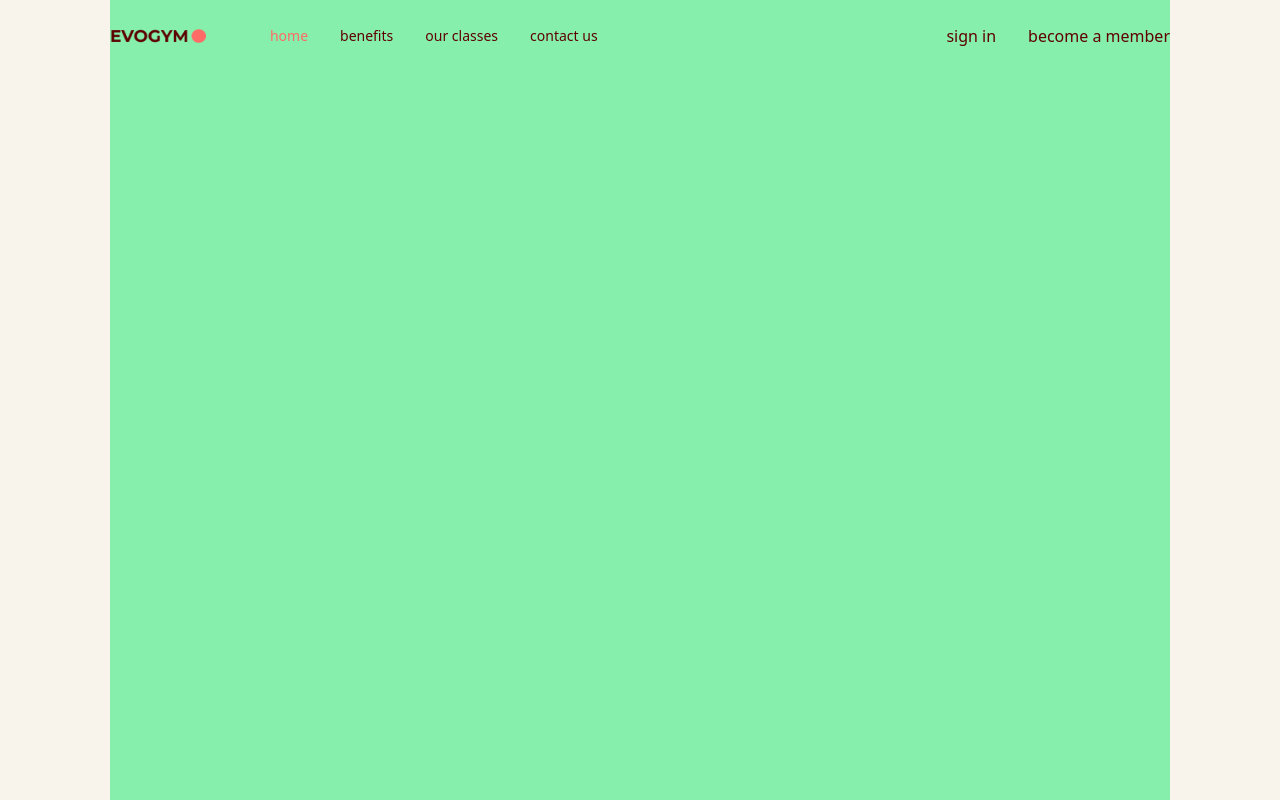
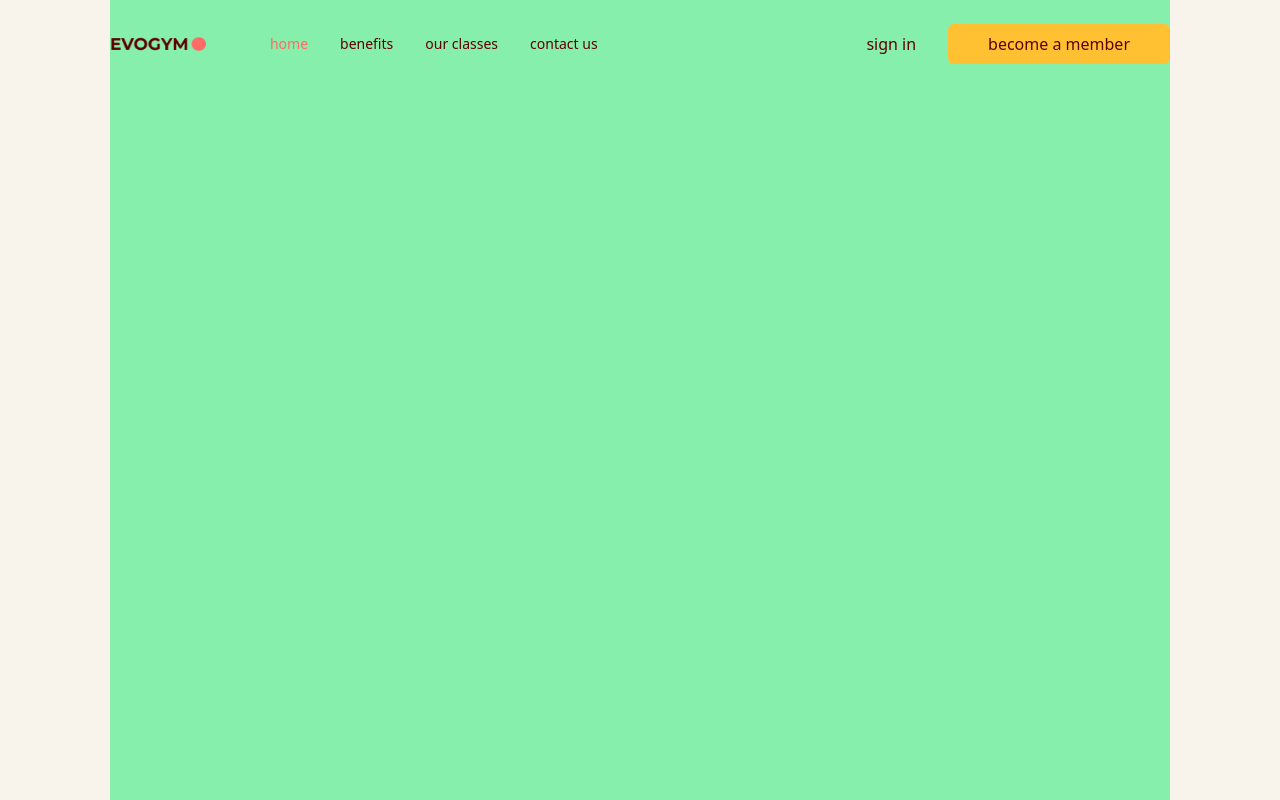
Before and after one commit to ibqn/vite-gym, a React (Vite) app: page / in a window 1280 px wide. Shown: the top 800 px of the page. Built offline with nearby package versions, Linux system fonts and the light colour scheme.

Commit message:
introduce action button

```diff
--- /dev/null
+++ b/src/components/action-button.tsx
@@ -0,0 +1,8 @@
+import { type ComponentProps } from 'react'
+import { AnchorLink } from '@/components/anchor-link'
+
+type ActionButtonProps = ComponentProps<typeof AnchorLink>
+
+export const ActionButton = (props: ActionButtonProps) => {
+  return <AnchorLink {...props}></AnchorLink>
+}
--- /dev/null
+++ b/src/components/anchor-link.tsx
@@ -0,0 +1,31 @@
+import { type SelectedPage } from '@/hooks/use-select-page'
+import { type ComponentProps } from 'react'
+
+type AnchorLinkProps = {
+  page: string
+} & ComponentProps<'a'>
+
+export const AnchorLink = (props: AnchorLinkProps) => {
+  const { page, onClick, children, ...otherProps } = props
+
+  const link = page.toLowerCase().replace(/ /g, '-') as SelectedPage
+
+  const handleClick = () => {
+    const element = document.getElementById(link)
+    element && element.scrollIntoView({ behavior: 'smooth', block: 'start' })
+  }
+
+  return (
+    <a
+      {...otherProps}
+      href="/"
+      onClick={(event) => {
+        event.preventDefault()
+        onClick?.(event)
+        handleClick()
+      }}
+    >
+      {children}
+    </a>
+  )
+}
--- a/src/components/link.tsx
+++ b/src/components/link.tsx
@@ -1,10 +1,9 @@
 import { type SelectedPage, SelectPageContext } from '@/hooks/use-select-page'
 import { classNames } from '@/util/class-names'
-import { useContext, type ComponentProps, type MouseEventHandler } from 'react'
+import { useContext, type ComponentProps } from 'react'
+import { AnchorLink } from '@/components/anchor-link'
 
-type LinkProps = {
-  page: string
-} & ComponentProps<'a'>
+type LinkProps = ComponentProps<typeof AnchorLink>
 
 export const Link = (props: LinkProps) => {
   const { selectedPage, setSelectedPage } = useContext(SelectPageContext)
@@ -12,23 +11,16 @@ export const Link = (props: LinkProps) => {
 
   const link = page.toLowerCase().replace(/ /g, '-') as SelectedPage
 
-  const handleClick: MouseEventHandler = (event) => {
-    const element = document.getElementById(link)
-    event.preventDefault()
-    setSelectedPage(link)
-    element && element.scrollIntoView({ behavior: 'smooth', block: 'start' })
-  }
-
   return (
-    <a
-      href="/"
+    <AnchorLink
+      page={page}
       className={classNames(
         selectedPage === link && 'text-primary-500',
         'transition-colors duration-300 hover:text-primary-300'
       )}
-      onClick={handleClick}
+      onClick={() => setSelectedPage(link)}
     >
       {page}
-    </a>
+    </AnchorLink>
   )
 }
--- a/src/components/navbar.tsx
+++ b/src/components/navbar.tsx
@@ -3,6 +3,9 @@ import Logo from '@/assets/Logo.png'
 import { classNames } from '@/util/class-names'
 import { Link } from '@/components/link'
 import { useMediaQuery } from '@/hooks/use-media-query'
+import { useContext, useState } from 'react'
+import { ActionButton } from '@/components/action-button'
+import { SelectedPage, SelectPageContext } from '@/hooks/use-select-page'
 
 type NavbarProps = {}
 
@@ -16,6 +19,9 @@ const pages = [
 export const Navbar = (props: NavbarProps) => {
   const flexBetween = 'flex items-center justify-between'
   const isAboveMediumScreens = useMediaQuery(`(min-width: 1024px)`)
+  const [isMenuToggled, setMenuToggled] = useState(false)
+  const { setSelectedPage } = useContext(SelectPageContext)
+
   return (
     <nav>
       <div className={classNames(flexBetween, 'fixed top-0 z-30 w-full py-6')}>
@@ -26,13 +32,8 @@ export const Navbar = (props: NavbarProps) => {
             </a>
           </div>
 
-          <div
-            className={classNames(
-              flexBetween,
-              !isAboveMediumScreens && 'hidden',
-              'w-full'
-            )}
-          >
+          {isAboveMediumScreens ? (
+            <div className={classNames(flexBetween, 'w-full')}>
               <ul className={classNames(flexBetween, 'gap-8 text-sm')}>
                 {pages.map((page, id) => {
                   const { name } = page
@@ -47,17 +48,20 @@ export const Navbar = (props: NavbarProps) => {
 
               <div className={classNames(flexBetween, 'gap-8')}>
                 <a href="">sign in</a>
-              <button>become a member</button>
+                <ActionButton
+                  page={SelectedPage.CONTACT_US}
+                  onClick={() => setSelectedPage(SelectedPage.CONTACT_US)}
+                  className="rounded-md bg-secondary-500 px-10 py-2 transition-all hover:bg-primary-500 hover:text-white hover:shadow-md"
+                >
+                  become a member
+                </ActionButton>
               </div>
             </div>
-          <button
-            className={classNames(
-              isAboveMediumScreens && 'hidden',
-              'rounded-full bg-secondary-500 p-2'
+          ) : (
+            <button className={classNames('rounded-full bg-secondary-500 p-2')}>
+              <Bars3Icon className="h-6 w-6 text-white" />
+            </button>
           )}
-          >
-            <Bars3Icon className="h-6 w-6 text-white " />
-          </button>
         </div>
       </div>
     </nav>
```
Lines whose indentation alone changed are shown as unchanged.
